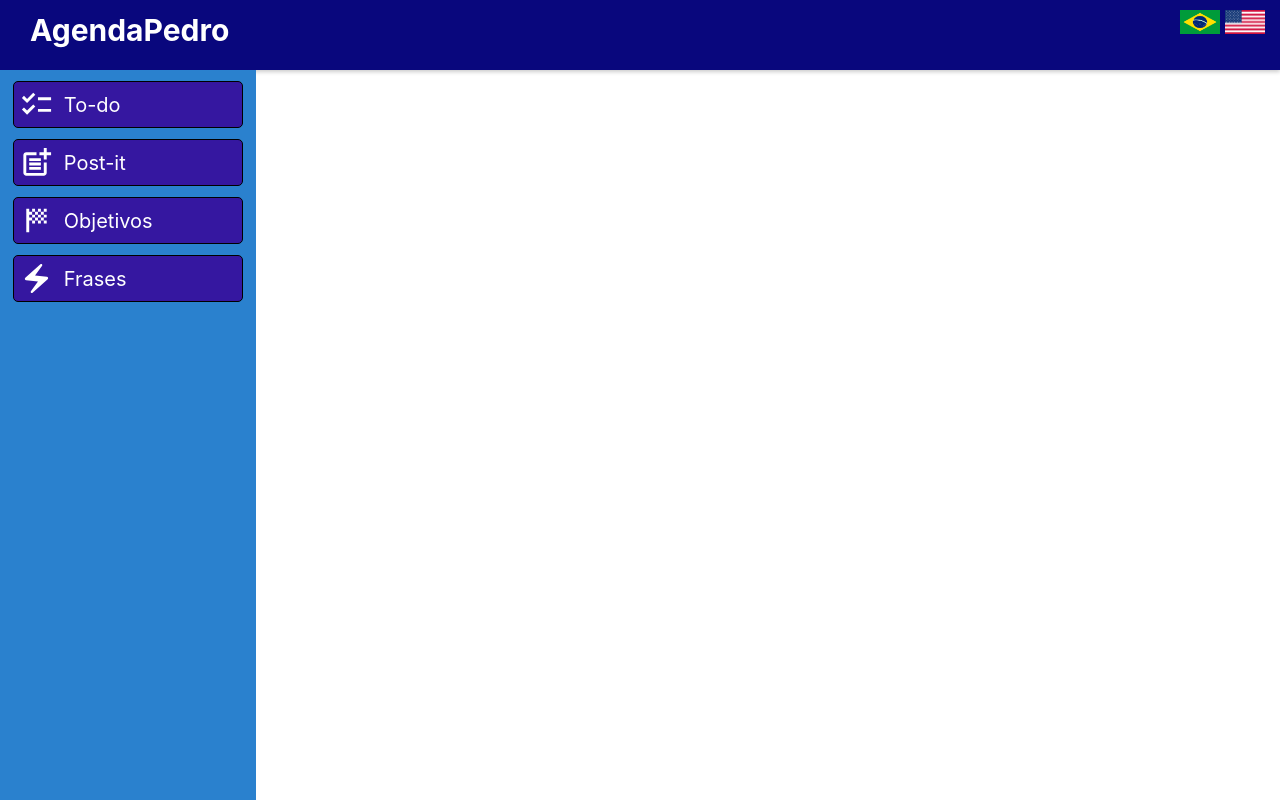
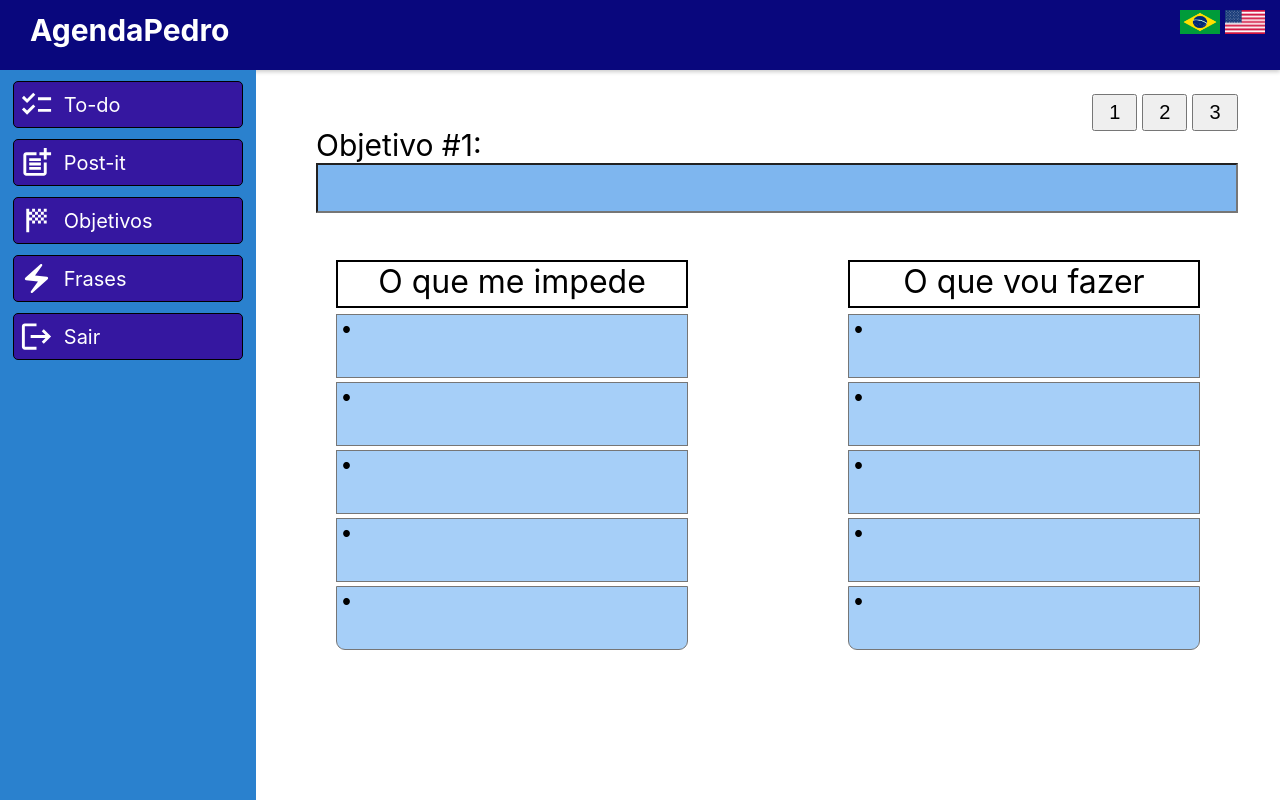
Before and after one commit to PedroLorea/AgendaPedro, a React (Create React App) app: page /objetivos in a window 1280 px wide. Both pictures are taken after a click on the button "ENTRAR". Built offline with nearby package versions, Linux system fonts and the light colour scheme.

Commit message:
frases, objetivos, todo

```diff
--- a/src/backend/config.js
+++ b/src/backend/config.js
@@ -17,8 +17,7 @@ const postCollectionRef = collection(db, "PostIts")
 export const getPostIts = (callback) => {
   return onSnapshot(postCollectionRef, (snapshot) => {
     const updatedPostIts = snapshot.docs.map((doc) => {
-      console.log(doc.data().texto)
-      //localStorage.setItem('TEXTO', doc.data().texto)
+      console.log("At config.ts:" + doc.data().texto)
       return {
         id: doc.id,
         texto: doc.data().texto
--- a/src/components/Post.js
+++ b/src/components/Post.js
@@ -19,7 +19,7 @@ export default function Post({ id, onDelete, onUpdate }) {
       <div className="barraSuperior">
         <button className="botaoX" onClick={handleClick}>X</button>
       </div>
-      <textarea className="postIt" value={localStorage.getItem('TEXTO')} onChange={handleChange}></textarea>
+      <textarea className="postIt" value={text} onChange={handleChange}></textarea>
     </div>
   );
 }
--- a/src/pages/Frases.css
+++ b/src/pages/Frases.css
@@ -5,8 +5,23 @@
     border: 0px;
 }
 
+.flechaEsquerda{
+    margin-right: 30px;
+}
+
+.flechaDireita{
+    margin-left: 30px;
+}
+
 .containerFrases {
     display: flex;
+    width: 100%;
     align-items: center;
     justify-content: center;
 }
+
+.frase {
+    display: flex;
+    flex-direction: column;
+    align-items: flex-end;
+}
--- a/src/pages/Frases.js
+++ b/src/pages/Frases.js
@@ -9,7 +9,7 @@ export default function Frases() {
             <button className="flechaEsquerda">
                 <img src={flechaEsquerda} alt="Seta para esquerda" style={{width: '40px', height: '40px'}}/>
             </button>
-            <div>
+            <div className="frase">
                 <h1>A preocupação deve nos levar a ação, não a depressão.</h1>
                 <p>- Pitágoras</p>
             </div>
--- a/src/pages/Objetivos.css
+++ b/src/pages/Objetivos.css
@@ -0,0 +1,89 @@
+.objetivo{
+    grid-area: objetivo;
+    position: relative;
+    font-size: 30px;
+    width: 90%;
+    display: flex;
+    justify-content: center;
+    flex-direction: column;
+    padding-left: 60px;
+}
+
+.inputObjetivo {
+    width: 840px;
+    height: 50px;
+    font-size: 30px;
+}
+
+.containerObjetivo{
+    display: grid;
+    grid-template-rows: 160px 1fr;
+    grid-template-columns: 1fr 1fr;
+    grid-template-areas:
+        "objetivo objetivo"
+        "impedeFazer vouFazer";
+}
+
+.impedeFazer{
+    grid-area: impedeFazer;
+    border-radius: 18px;
+    margin: 10px 80px;
+}
+
+.vouFazer{
+    grid-area: vouFazer;
+    border-radius: 18px;
+    margin: 10px 80px;
+    display: inline-block;
+}
+
+.vouFazerBarraSuperior{
+    font-size: 32px;
+    border: 2px solid rgb(0, 0, 0);
+    margin-bottom: 6px;
+    padding-bottom: 5px;
+    display: flex;
+    justify-content: center;
+}
+
+.containerObjetivo{
+    width: 100%;
+}
+
+.containerObjetivo input{
+    width: 100%;
+    font-size: 30px;
+    margin-right: 6px;
+    background-color: #7eb6ef;
+    box-sizing: border-box;
+}
+
+.textObjetivo {
+    resize: none;
+    width: 100%;
+    font-size: 25px;
+    box-sizing: border-box;
+    background-color: #a6cff8;
+    overflow: hidden;
+}
+
+.vouFazer textarea:last-child,
+.impedeFazer textarea:last-child{
+    border-radius: 0 0 9px 9px;
+}
+
+textarea:focus {
+    outline: none;
+}
+
+.botoesObjetivo{
+    position: absolute;
+    top: 0;
+    right: 0;
+}
+
+.botoesObjetivo button{
+    font-size: 20px;
+    padding: 5px 15px;
+    margin-left: 5px;
+}
--- a/src/pages/Objetivos.js
+++ b/src/pages/Objetivos.js
@@ -1,8 +1,40 @@
 import React from "react"
 import './Objetivos.css'
 
-export default function Objetivos(){
+export default function Objetivos() {
+    //Resolver o problema de receber dados do firebase
+    //Arrumar a estrutura e colocar mais frases
+    //Fazer objetivos
+    //Criar tarefa poder efeitar a <li>
+
+
     return (
-        <div></div>
+        <div className="containerObjetivo">
+            <div className="objetivo">
+                <div className="botoesObjetivo">
+                    <button>1</button>
+                    <button>2</button>
+                    <button>3</button>
+                </div>
+                Objetivo #1:
+                <input className="inputObjetivo"></input>
+            </div>
+            <div className="impedeFazer">
+                <div className="vouFazerBarraSuperior">O que me impede</div>
+                    <textarea className="textObjetivo">•</textarea>
+                    <textarea className="textObjetivo">•</textarea>
+                    <textarea className="textObjetivo">•</textarea>
+                    <textarea className="textObjetivo">•</textarea>
+                    <textarea className="textObjetivo">•</textarea>
+            </div>
+            <div className="vouFazer">
+                <div className="vouFazerBarraSuperior">O que vou fazer</div>
+                <textarea className="textObjetivo">•</textarea>
+                <textarea className="textObjetivo">•</textarea>
+                <textarea className="textObjetivo">•</textarea>
+                <textarea className="textObjetivo">•</textarea>
+                <textarea className="textObjetivo">•</textarea>
+            </div>
+        </div>
     )
 }
--- a/src/pages/PostIt.js
+++ b/src/pages/PostIt.js
@@ -12,6 +12,7 @@ export default function PostIt() {
     useEffect(() => {
         const unsubscribe = getPostIts((updatedPostIt) => {
           setPostIts(updatedPostIt)
+          console.log("At PostIt: " + updatePostIt.texto)
         })
 
         return () => {
--- a/src/pages/Todo.css
+++ b/src/pages/Todo.css
@@ -32,7 +32,7 @@
     font-size: 20px;
     cursor: pointer;
     margin-left: 20px;
-    margin-bottom: 10px;
+    margin-bottom: 6px;
 }
 
 .botaoPagina:hover {
--- a/src/pages/Todo.js
+++ b/src/pages/Todo.js
@@ -9,7 +9,7 @@ export default function Todo() {
     const [itens, setItens] = useState([])
     const [pageButtons, setPageButtons] = useState([])
 
-    const itensPorPagina = 10
+    const itensPorPagina = 8
 
     const handlePageChange = (pageNumber) => {
         setNumeroPagina(pageNumber)
--- a/src/template/Nav.css
+++ b/src/template/Nav.css
@@ -37,3 +37,7 @@ nav div:active {
 nav div span {
     margin-left: 10px;
 }
+
+.link:last-child {
+
+}
--- a/src/template/Nav.jsx
+++ b/src/template/Nav.jsx
@@ -5,6 +5,7 @@ import ChecklistIcon from '@mui/icons-material/Checklist';
 import PostAddOutlinedIcon from '@mui/icons-material/PostAddOutlined';
 import ElectricBoltIcon from '@mui/icons-material/ElectricBolt';
 import SportsScoreIcon from '@mui/icons-material/SportsScore';
+import LogoutIcon from '@mui/icons-material/Logout';
 
 export default function Nav() {
     return (
@@ -22,6 +23,8 @@ export default function Nav() {
 
             <Link className="link" to="/frases"><div><ElectricBoltIcon fontSize="large"/> <span>Frases</span></div></Link>
 
+            <Link className="link" to="/"><div><LogoutIcon fontSize="large"/> <span>Sair</span></div></Link>
+
 
         </nav>
     )
```
